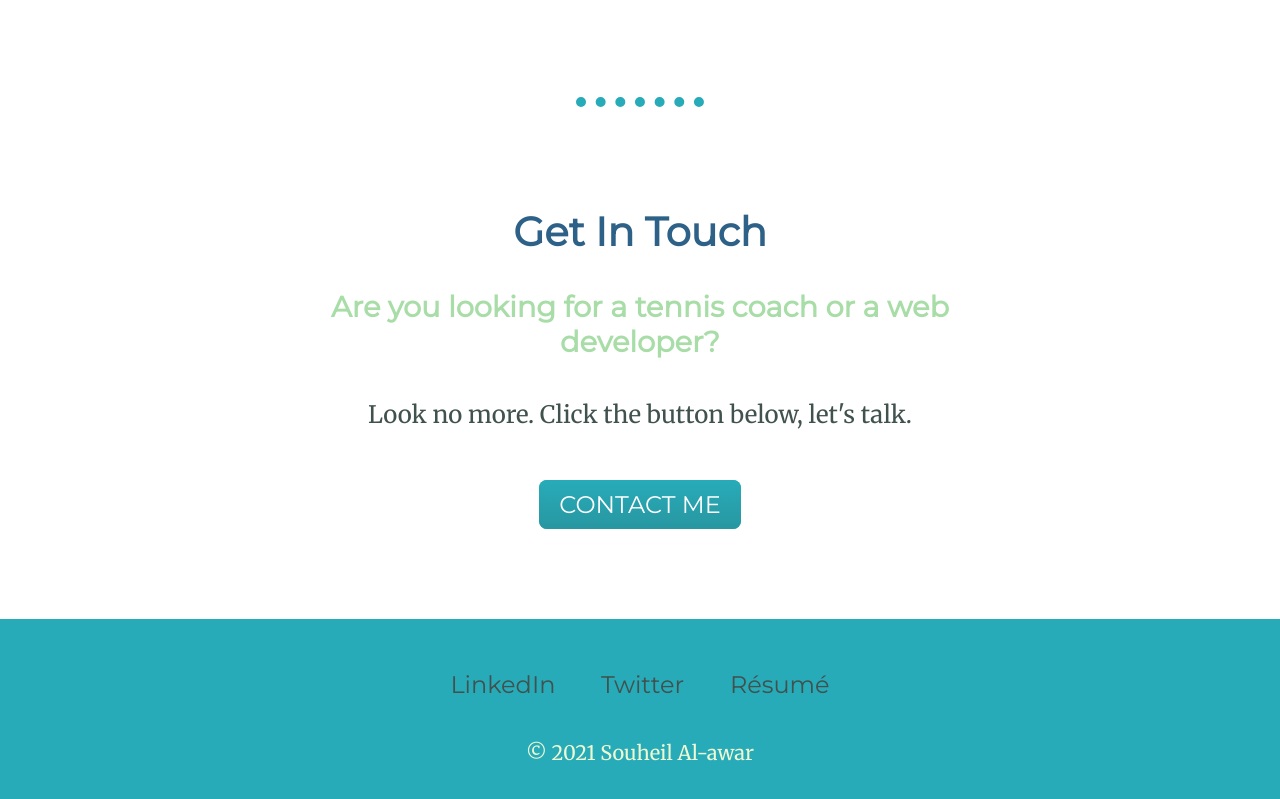
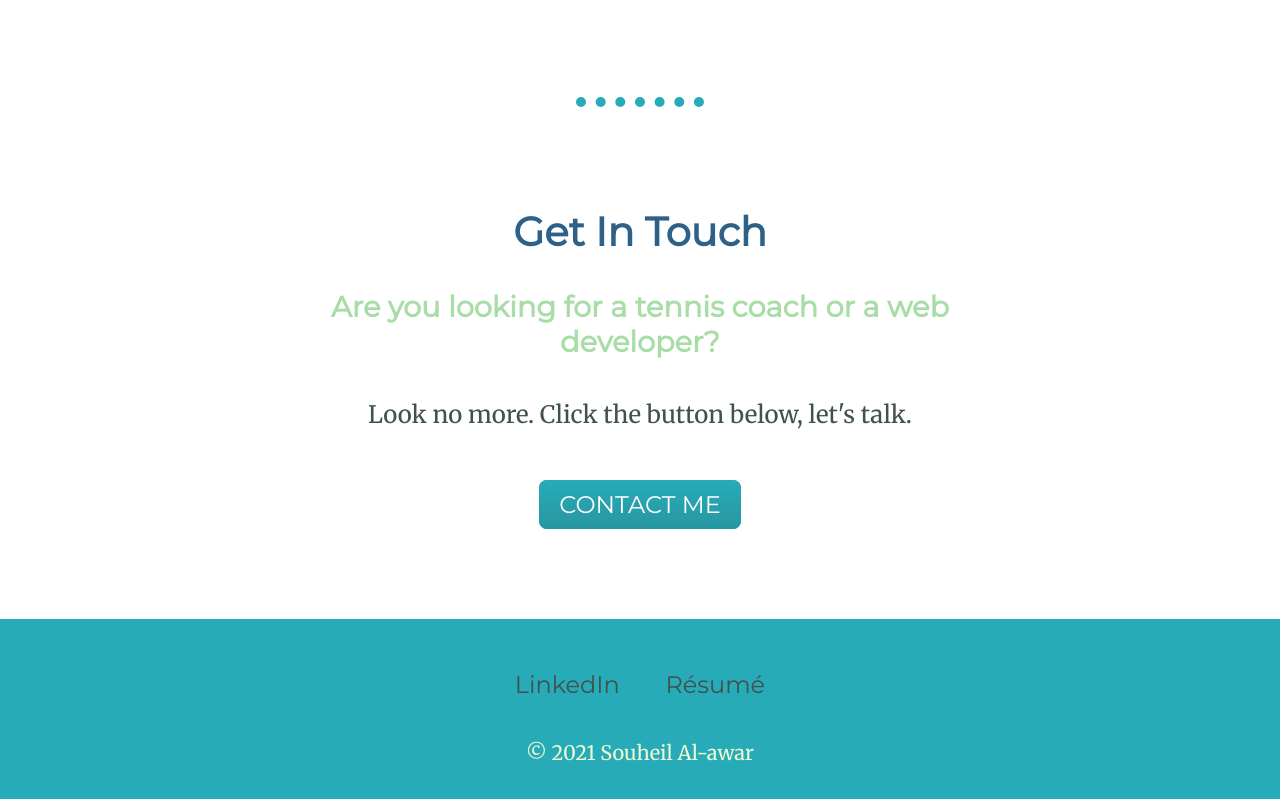
Before and after one commit to rktsouh/personalwebsite, a plain HTML site: page index.html in a window 1280 px wide. Shown: the part 2614-3413 px from the top of the page. Drawn offline with Linux system fonts and the light colour scheme; some packages are replaced by stand-ins of ours.

Commit message:
Update index.html

```diff
--- a/index.html
+++ b/index.html
@@ -71,7 +71,7 @@
   <div class="bottom-container">
     <div class="footer-row">
       <a class="footer-link" href="https://www.linkedin.com/in/souheil-al-awar-0460231aa/">LinkedIn</a>
-      <a class="footer-link" href="https://twitter.com/suehellog">Twitter</a>
+      <a class="footer-link" href="https://twitter.com/suehellog" style="display: none;">Twitter</a>
       <a class="footer-link" href="https://rktsouh.github.io/cv/">Résumé</a>
       <p class="copyright">© 2021 Souheil Al-awar</p>
     </div>
```
